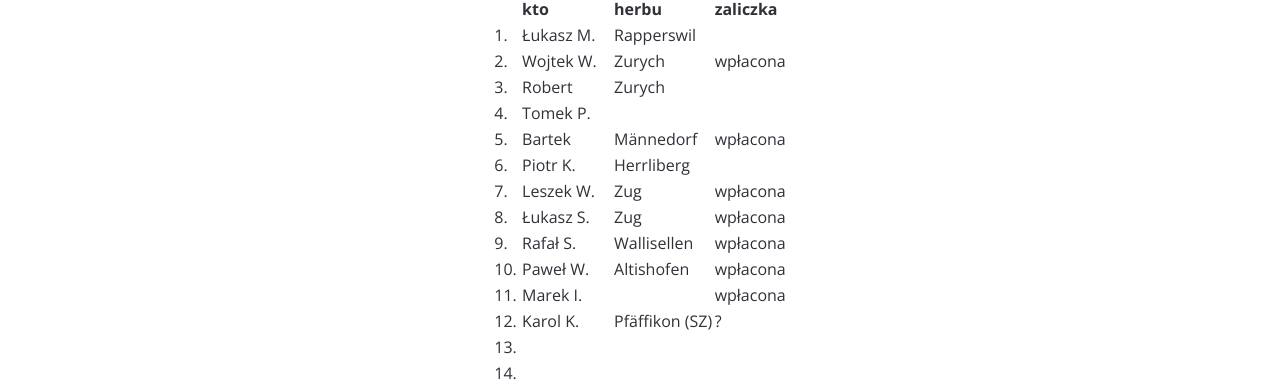
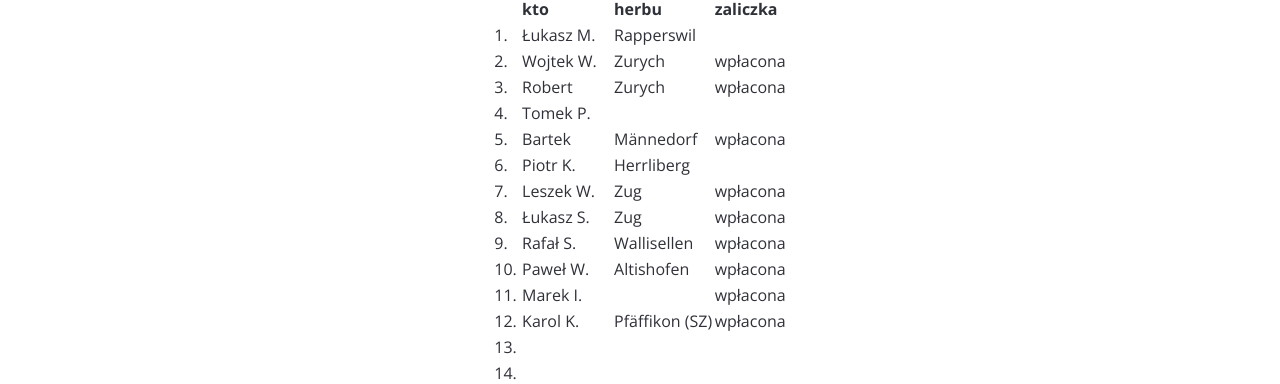
Before and after one commit to tato-ch/tato-ch.github.io, a plain HTML site: page lista.html in a window 1280 px wide. Shown: the part 117-501 px from the top of the page. Drawn offline with nearby package versions, Linux system fonts and the light colour scheme.

Commit message:
participants update

```diff
--- a/lista.html
+++ b/lista.html
@@ -74,7 +74,7 @@
                             <td>3.</td>
                             <td>Robert</td>
                             <td>Zurych</td>
-                            <td></td>
+                            <td>wpłacona</td>
                         </tr>
                         <tr>
                             <td>4.</td>
@@ -128,7 +128,7 @@
                             <td>12.</td>
                             <td>Karol K.</td>
                             <td>Pfäffikon (SZ)</td>
-                            <td>?</td>
+                            <td>wpłacona</td>
                         </tr>
                         <tr>
                             <td>13.</td>
```
